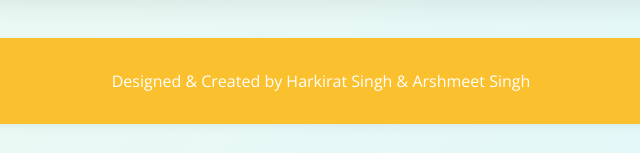
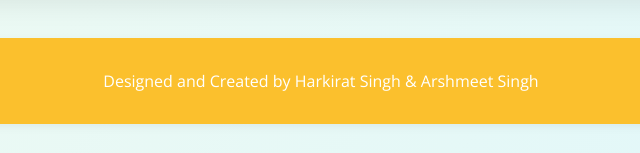
Before and after one commit to harkiratsingh23/lemon-qr-code, a plain HTML site: page index.html in a window 1280 px wide. Shown: the part 1731-1884 px from the top of the page, 319-959 px from the left. Drawn offline with nearby package versions, Linux system fonts and the light colour scheme.

Commit message:
Update index.html

```diff
--- a/index.html
+++ b/index.html
@@ -124,7 +124,7 @@
   </div>
 
   <div class="footer">
-    <p>Designed & Created by Harkirat Singh & Arshmeet Singh</p>
+    <p>Designed and Created by Harkirat Singh & Arshmeet Singh</p>
   </div>
 
 </body>
```
